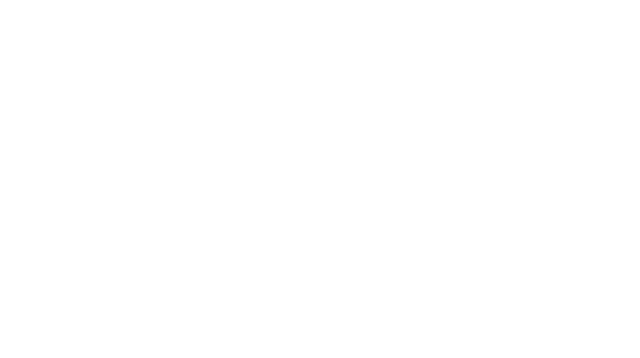
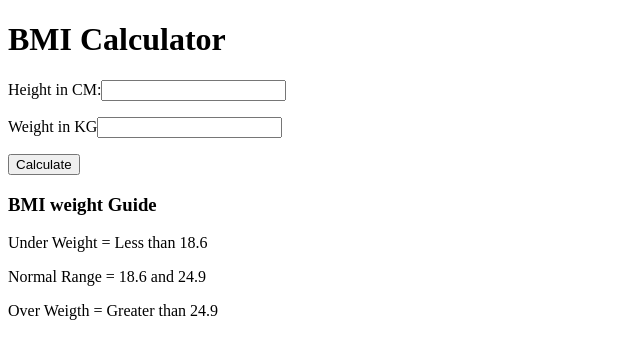
Before and after one commit to nilesh-gaikwad01/js-practice, a plain HTML site: page js basic/Projects/projectset2/index.html in a window 1280 px wide. Shown: the whole page, without its empty margins (0-640 px from the left). Drawn offline with Linux system fonts and the light colour scheme.

Commit message:
project two

```diff
--- a/js basic/Projects/projectset2/index.html
+++ b/js basic/Projects/projectset2/index.html
@@ -8,6 +8,22 @@
     <title>BMI Calulator</title>
 </head>
 <body>
+    <div class="container">
+        <h1>BMI Calculator</h1>
+        <form action="">
+            <p><label> Height in CM:</label><input type="text" id="height">
+            </p>
+            <p><label>Weight in KG</label><input type="text" id="weight"></p>
+            <button>Calculate</button>
 
+             <div id="results"></div>
+        <div id="weight-guide">
+            <h3>BMI weight Guide</h3>
+            <p>Under Weight = Less than 18.6</p>
+            <p>Normal Range = 18.6 and 24.9</p>
+            <p>Over Weigth =  Greater than 24.9</p>
+        </div>
+        </form>
+    </div>
 </body>
 </html>
```
